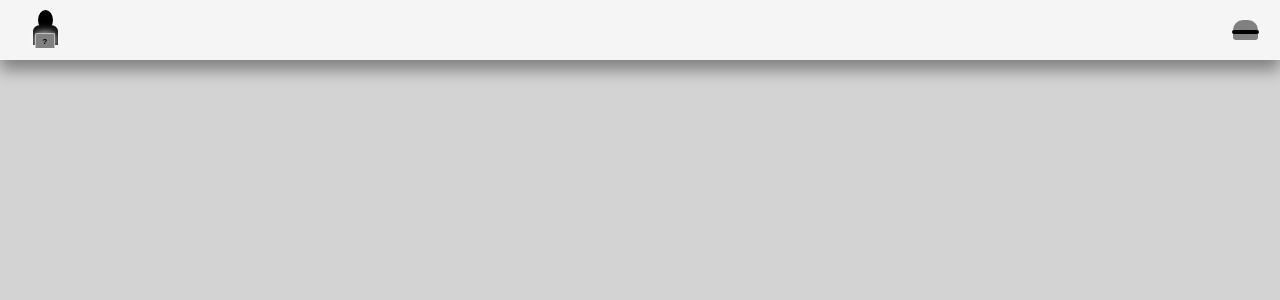
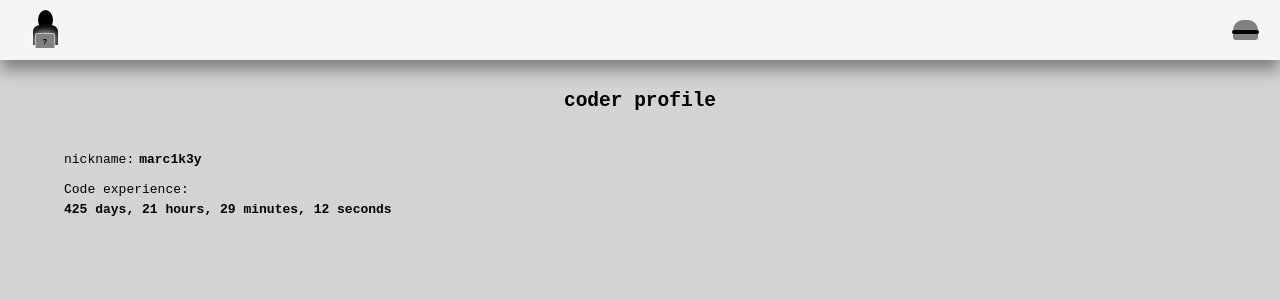
Before and after one commit to marc1k3y/web-site, a React (Create React App) app: page /#/about in a window 1280 px wide. Before the commit this address had no page. Shown: the top 300 px of the page. Built offline with nearby package versions, Linux system fonts and the light colour scheme.

Commit message:
finish project

```diff
--- a/package.json
+++ b/package.json
@@ -6,6 +6,7 @@
     "@testing-library/jest-dom": "^5.16.2",
     "@testing-library/react": "^12.1.3",
     "@testing-library/user-event": "^13.5.0",
+    "axios": "^0.26.0",
     "react": "^17.0.2",
     "react-dom": "^17.0.2",
     "react-redux": "^7.2.6",
--- a/src/App.js
+++ b/src/App.js
@@ -1,6 +1,8 @@
 import { Route, Routes } from "react-router-dom"
 import "./App.css"
+import { About } from "./components/about"
 import { Header } from "./components/header"
+import { Home } from "./components/home"
 import { Projects } from "./components/projects"
 
 export default function App() {
@@ -9,6 +11,8 @@ export default function App() {
       <Header />
       <div className="app-content">
         <Routes>
+          <Route path="*" element={<Home />} />
+          <Route path="/about" element={<About />} />
           <Route path="/projects" element={<Projects />} />
         </Routes>
       </div>
--- /dev/null
+++ b/src/components/about/index.jsx
@@ -0,0 +1,25 @@
+import { useEffect, useState } from "react"
+import { TimeCounter } from "../timer"
+import cn from "./style.module.css"
+
+export const About = () => {
+  const [expTime, setExpTime] = useState()
+
+  const interval = setInterval(() => setExpTime(TimeCounter), 1000)
+
+  useEffect(() => () => clearInterval(interval), [interval])
+
+  return (
+    <div className={cn.aboutWrapper}>
+      <h2>coder profile</h2>
+      <div className={cn.nickname}>
+        <div className={cn.nnLabel}>nickname:</div>
+        <div className={cn.nn}>marc1k3y</div>
+      </div>
+      <div className={cn.timer}>
+        <div className={cn.timerLabel}>Code experience:</div>
+        <div className={cn.time}>{expTime || "one second.."}</div>
+      </div>
+    </div>
+  )
+}
--- /dev/null
+++ b/src/components/about/style.module.css
@@ -0,0 +1,30 @@
+.aboutWrapper {
+  display: flex;
+  flex-direction: column;
+  gap: 10px;
+}
+
+.aboutWrapper>h2 {
+  text-align: center;
+  margin-bottom: 30px;
+}
+
+.nickname {
+  display: flex;
+  gap: 5px;
+}
+
+.nn {
+  font-weight: bold;
+}
+
+.timer {
+  margin-top: 5px;
+  display: flex;
+  flex-direction: column;
+  gap: 5px;
+}
+
+.time {
+  font-weight: bold;
+}
--- a/src/components/header/navbar/index.jsx
+++ b/src/components/header/navbar/index.jsx
@@ -8,7 +8,7 @@ export const Navbar = ({ visible, setOpen }) => {
     <div className={cn.navbarWrapper} style={{ display: visible ? "flex" : "none" }}>
       {links.map((link, index) =>
         <NavLink key={index} to={link.to} onClick={() => setOpen(false)}
-          style={{ backgroundColor: pathname === link.to && "gray", color: pathname === link.to && "white" }}>
+          style={{ backgroundColor: pathname === link.to && "lightgray" }}>
           {link.title}
         </NavLink>
       )}
--- a/src/components/header/navbar/style.module.css
+++ b/src/components/header/navbar/style.module.css
@@ -6,14 +6,14 @@
   flex-direction: column;
   gap: 10px;
   background-color: whitesmoke;
-  padding: 10px;
+  padding: 15px;
   border-bottom-left-radius: 10px;
 }
 
 .navbarWrapper a {
   text-decoration: none;
   color: black;
-  padding: 5px;
+  padding: 5px 10px;
   border-radius: 5px;
 }
 
--- /dev/null
+++ b/src/components/home/index.jsx
@@ -0,0 +1,32 @@
+import axios from "axios"
+import { useEffect, useState } from "react"
+import cn from "./style.module.css"
+
+export const Home = () => {
+  const [nasaData, setNasaData] = useState({})
+  const [loading, setLoading] = useState(false)
+
+  useEffect(() => {
+    setLoading(true)
+    axios.get("https://api.nasa.gov/planetary/apod?api_key=SFbXhsn2WJIWGduScCLW4P9cODespfQbZ1c6npI6")
+      .then((res) => setNasaData(res.data))
+      .finally(() => setLoading(false))
+  }, [])
+
+  if (loading) return <h1>Loading..</h1>
+
+  return (
+    <div className={cn.homeWrapper}>
+      <h2>some info from <a href="https://www.nasa.gov/" target="_blank" rel="noreferrer" >nasa</a></h2>
+      <div className={cn.title}>
+        {nasaData.title}
+      </div>
+      <div className={cn.desc}>
+        {nasaData.explanation}
+      </div>
+      <div className={cn.somePhoto}>
+        <img src={nasaData.hdurl} alt="pic-from-nasa" />
+      </div>
+    </div>
+  )
+}
--- /dev/null
+++ b/src/components/home/style.module.css
@@ -0,0 +1,25 @@
+.homeWrapper {
+  display: flex;
+  flex-direction: column;
+  gap: 20px;
+}
+
+.homeWrapper>h2 a {
+  color: black;
+}
+
+.title {
+  font-weight: bold;
+}
+
+.somePhoto {
+  display: flex;
+  align-items: center;
+  justify-content: center;
+}
+
+.somePhoto img {
+  width: 90%;
+  border-radius: 10px;
+  box-shadow: 0 0 20px black;
+}
--- a/src/components/projects/index.jsx
+++ b/src/components/projects/index.jsx
@@ -7,8 +7,8 @@ export const Projects = () => {
     <div className={cn.projectsWrapper}>
       <h2>marc1k3y projects</h2>
       <div className={cn.list}>
-        {projects.map(project =>
-          <div className={cn.project}>
+        {projects.map((project, index) =>
+          <div key={index} className={cn.project}>
             <div className={cn.logo}>
               <img src={project.logo} alt="logo" />
             </div>
@@ -24,7 +24,7 @@ export const Projects = () => {
               <img src={project.typeIco} alt="prj-type" />
             </div>
             <div className={cn.link}>
-              <a href={project.link}>link</a>
+              <a href={project.link} target="_blank" rel="noreferrer">link</a>
             </div>
           </div>)}
 
--- /dev/null
+++ b/src/components/timer/index.js
@@ -0,0 +1,23 @@
+export function TimeCounter() {
+
+  const prevTime = 1609459200000
+  const currentTime = Date.now()
+
+  let diff = currentTime - prevTime
+
+  let days = Math.floor(diff / (1000 * 60 * 60 * 24))
+  diff -= days * (1000 * 60 * 60 * 24)
+
+  let hours = Math.floor(diff / (1000 * 60 * 60))
+  diff -= hours * (1000 * 60 * 60)
+
+  let mins = Math.floor(diff / (1000 * 60))
+  diff -= mins * (1000 * 60)
+
+  let seconds = Math.floor(diff / (1000))
+  diff -= seconds * (1000)
+
+  const res = `${days} days, ${hours} hours, ${mins} minutes, ${seconds} seconds`
+
+  return res
+}
```
Also changed, not shown: 1 other file (tests, documents, lock files or other folders).
